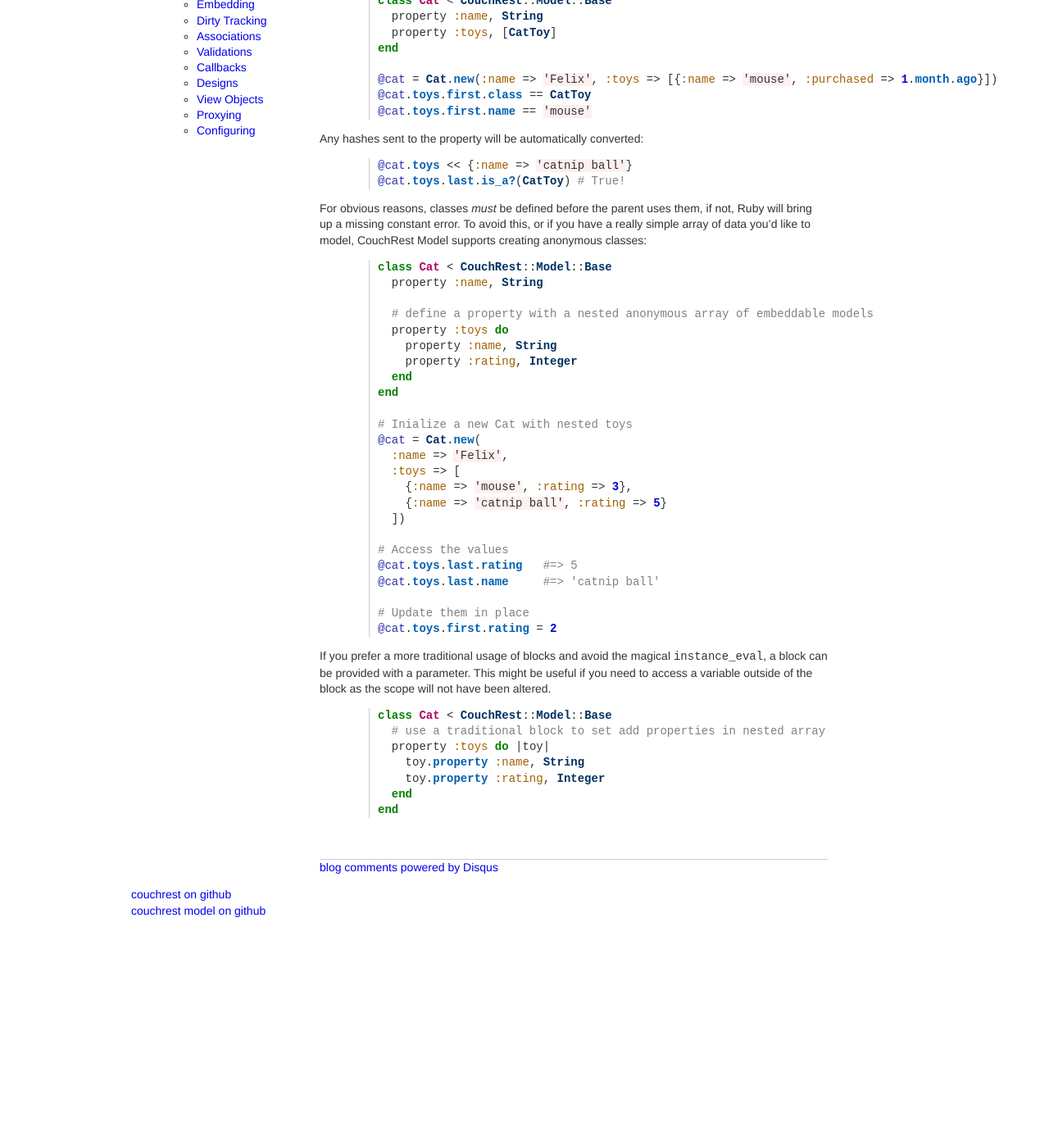
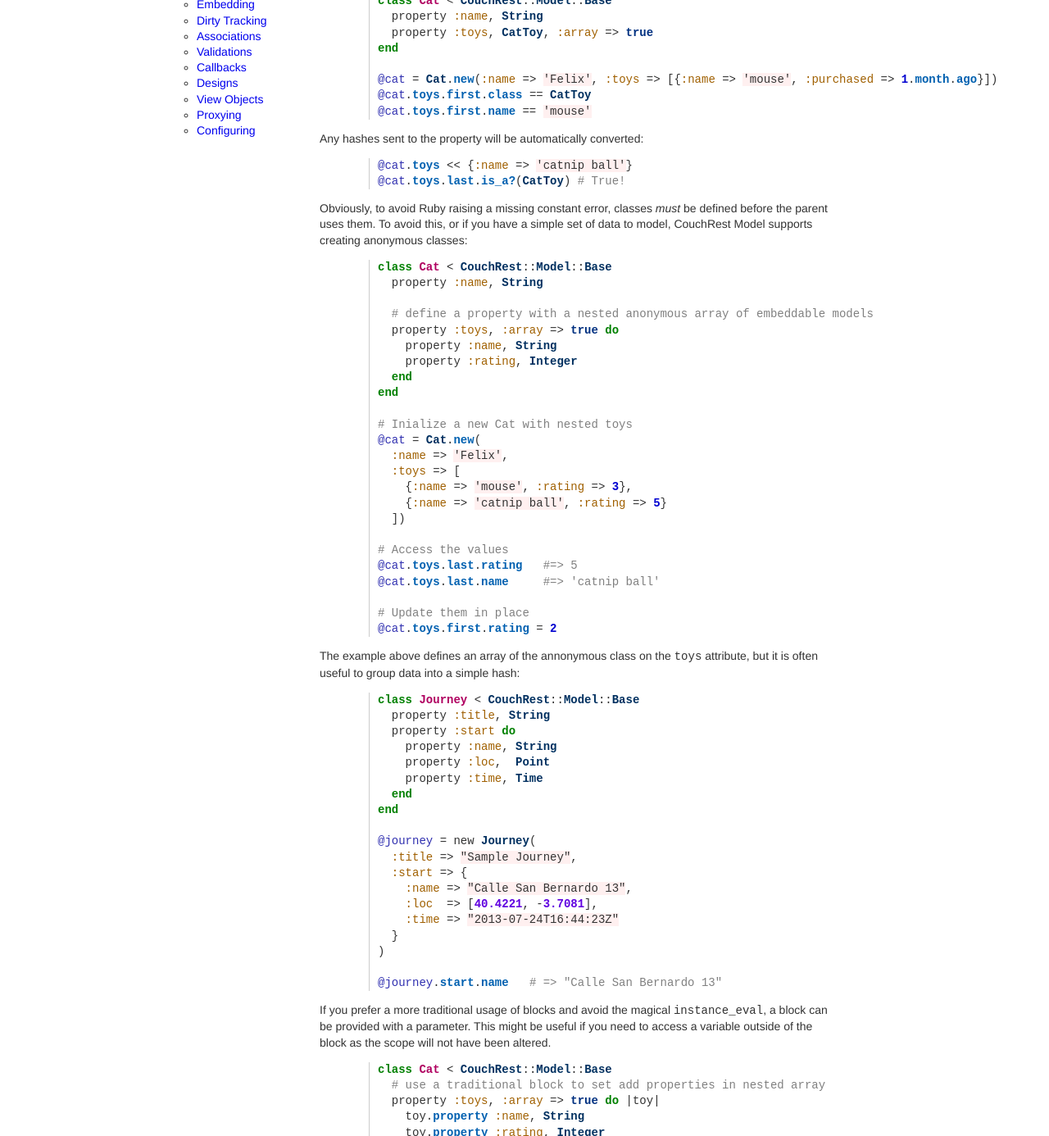
Before and after one commit to couchrest/couchrest.github.com, a Jekyll site: the page built from model/embedding.markdown, in a window 1280 px wide and 1400 px high, scrolled down 310 px, cut to the strip 14-1400 px from the top of the window. Shown: the whole strip at 82% size. Built offline with Jekyll 4.4.1, drawn with Linux system fonts in a browser that asks for light colours; Markdown is read by kramdown in place of the engine named in the settings; comment, search, counter and statistics services are not loaded; before the commit the page ends 1467 px from its top, so only the background shows below that.

Commit message:
Describing new property anonymous class handling

```diff
--- a/model/embedding.markdown
+++ b/model/embedding.markdown
@@ -20,7 +20,7 @@ end
 
 class Cat < CouchRest::Model::Base
   property :name, String
-  property :toys, [CatToy]
+  property :toys, CatToy, :array => true
 end
 
 @cat = Cat.new(:name => 'Felix', :toys => [{:name => 'mouse', :purchased => 1.month.ago}])
@@ -35,16 +35,15 @@ Any hashes sent to the property will be automatically converted:
 @cat.toys.last.is_a?(CatToy) # True!
 {% endhighlight %}
 
-For obvious reasons, classes *must* be defined before the parent uses them, if not,
-Ruby will bring up a missing constant error. To avoid this, or if you have a really simple array of data
-you'd like to model, CouchRest Model supports creating anonymous classes:
+Obviously, to avoid Ruby raising a missing constant error, classes *must* be defined before the parent uses them.
+To avoid this, or if you have a simple set of data to model, CouchRest Model supports creating anonymous classes:
 
 {% highlight ruby %}
 class Cat < CouchRest::Model::Base
   property :name, String
 
   # define a property with a nested anonymous array of embeddable models
-  property :toys do
+  property :toys, :array => true do
     property :name, String
     property :rating, Integer
   end
@@ -66,12 +65,37 @@ end
 @cat.toys.first.rating = 2
 {% endhighlight %}
 
+The example above defines an array of the annonymous class on the `toys` attribute, but it is often useful
+to group data into a simple hash:
+
+{% highlight ruby %}
+class Journey < CouchRest::Model::Base
+  property :title, String
+  property :start do
+    property :name, String
+    property :loc,  Point
+    property :time, Time
+  end
+end
+
+@journey = new Journey(
+  :title => "Sample Journey",
+  :start => {
+    :name => "Calle San Bernardo 13",
+    :loc  => [40.4221, -3.7081],
+    :time => "2013-07-24T16:44:23Z"
+  }
+)
+
+@journey.start.name   # => "Calle San Bernardo 13"
+{% endhighlight %}
+
 If you prefer a more traditional usage of blocks and avoid the magical `instance_eval`, a block can be provided with a parameter. This might be useful if you need to access a variable outside of the block as the scope will not have been altered.
 
 {% highlight ruby %}
 class Cat < CouchRest::Model::Base
   # use a traditional block to set add properties in nested array
-  property :toys do |toy|
+  property :toys, :array => true do |toy|
     toy.property :name, String
     toy.property :rating, Integer
   end
```
